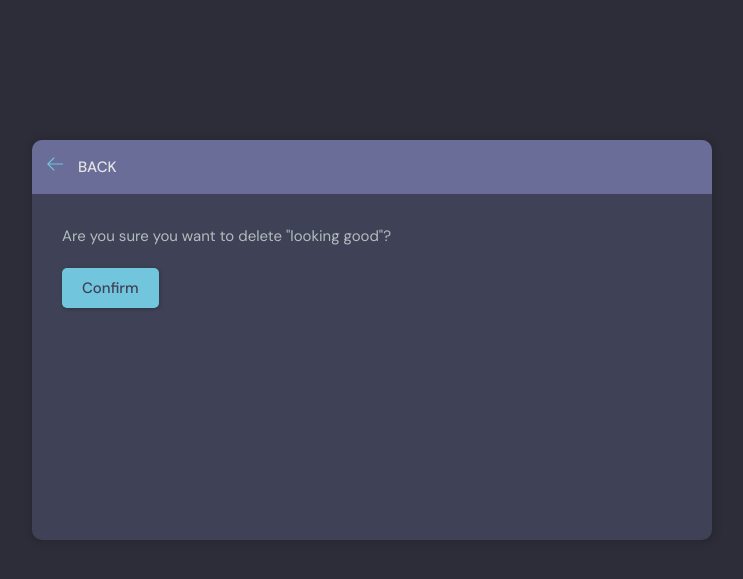
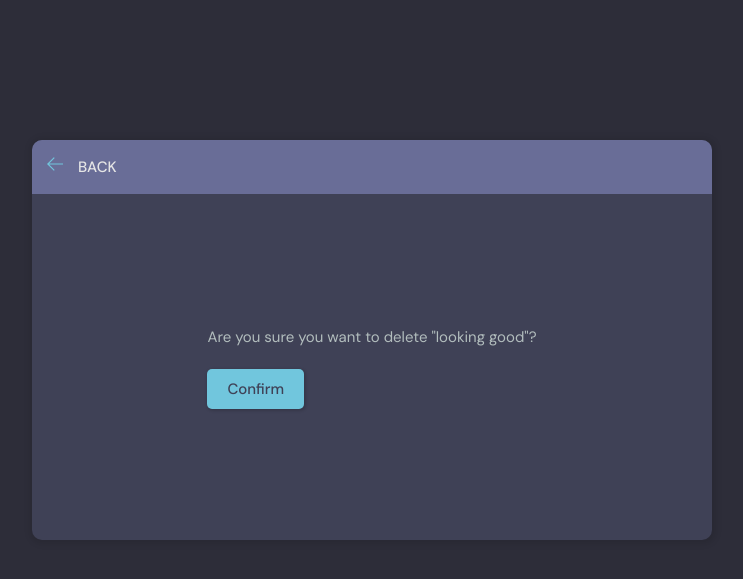
Before and after one commit to Healthy-Manish/GreatTalks, a Django app: page /delete-message/17/ in a window 1280 px wide. Shown: the part 76-655 px from the top of the page, without its empty margins (268-1011 px from the left). Run offline with Django 4.2, Linux system fonts and the light colour scheme; a user stored in the database is signed in; data comes from the database, SQL or seed files in the repository.

Commit message:
updated or added some internal css

```diff
--- a/base/templates/base/delete.html
+++ b/base/templates/base/delete.html
@@ -1,5 +1,23 @@
 {% extends 'main.html'%}
 {% block content%}
+  <style>
+        .delete-item.layout .layout__box {
+            max-width: 68rem;
+            display: flex;
+            flex-direction: column;
+            gap: 0;
+        }
+        .layout__body {
+            margin: auto;
+        }
+        .form{
+            flex-direction: column;
+            display: flex;
+            align-items: center;
+            justify-content: center;
+        }
+
+    </style>
     <main class="delete-item layout">
         <div class="container">
             <div class="layout__box">
```
